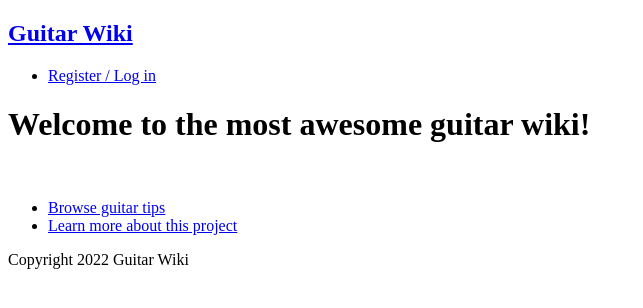
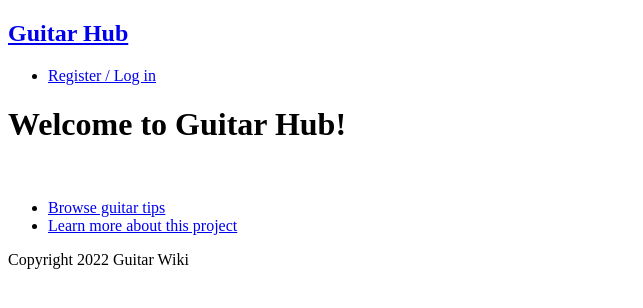
Before and after one commit to StanKoto/guitar-hub-v1, a Node server app: page / in a window 1280 px wide. Shown: the top 308 px of the page, without its empty margins (0-643 px from the left). Run offline with Node 20, Linux system fonts and the light colour scheme; some libraries are stand-ins or nearby versions.

Commit message:
Changed project name and corresponding references in views

```diff
--- a/views/mainViews/index.ejs
+++ b/views/mainViews/index.ejs
@@ -1,5 +1,5 @@
 <%- include('../partials/header'); %>
-  <h1>Welcome to the most awesome guitar wiki!</h1>
+  <h1>Welcome to Guitar Hub!</h1>
   <br>
   <ul>
     <% if (currentUser && currentUser.role === "admin") { %>
--- a/views/partials/header.ejs
+++ b/views/partials/header.ejs
@@ -8,7 +8,7 @@
 </head>
 <body>
   <nav>
-    <h1><a href="/">Guitar Wiki</a></h1>
+    <h1><a href="/">Guitar Hub</a></h1>
     <ul>
       <% if (!currentUser) { %>
         <li><a href="/auth">Register / Log in</a></li>
```
